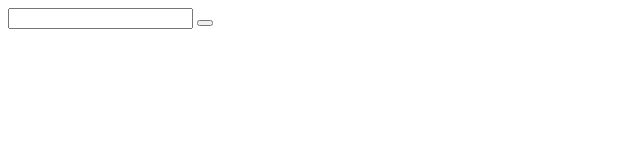
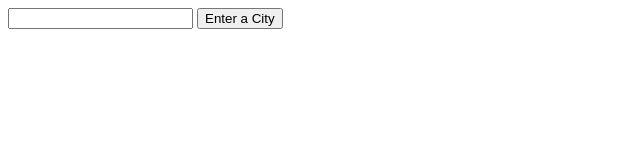
Before and after one commit to adammathis05/weather-dashboard, a plain HTML site: page index.html in a window 1280 px wide. Shown: the whole page, without its empty margins (0-640 px from the left). Drawn offline with nearby package versions, Linux system fonts and the light colour scheme.

Commit message:
updated button

```diff
--- a/index.html
+++ b/index.html
@@ -14,7 +14,7 @@
 </head>
 <body>
    <input type="text">
-   <button id="searchBTN"></button>
+   <button id="searchBTN">Enter a City</button>
     <div>
         <h2 id="cityName"></h2>
         <h2 id="date"></h2>
```
